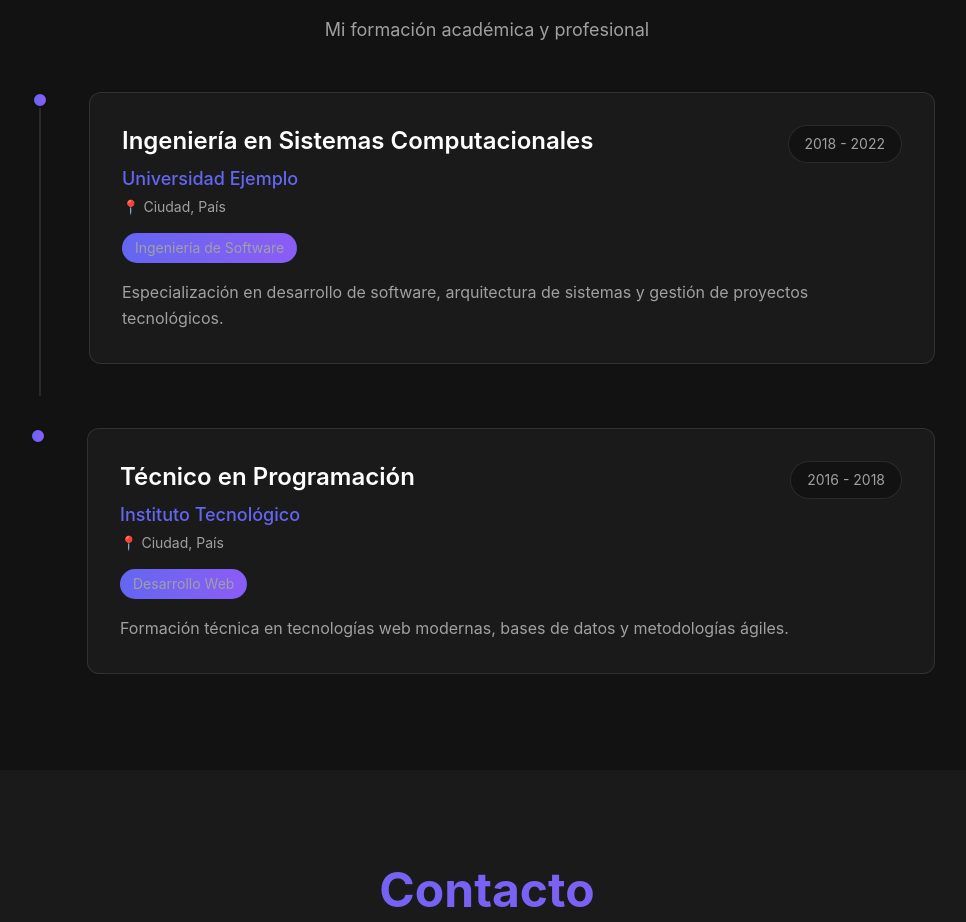
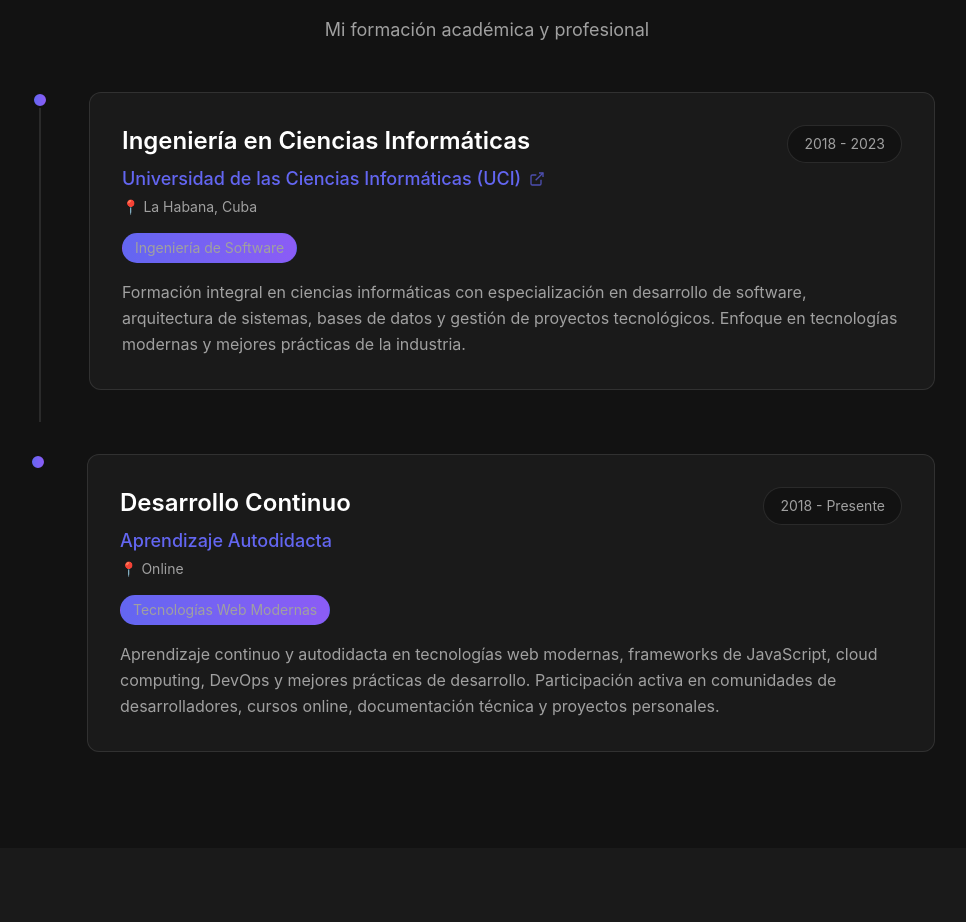
Before and after one commit to jesusfvb/portfolio, a React (Vite) app: page / in a window 1280 px wide. Shown: the part 3020-3942 px from the top of the page, without its empty margins (153-1119 px from the left). Built offline with nearby package versions, Linux system fonts and the light colour scheme.

Commit message:
feat(education): Update education constants and interface to include website and enhance descriptions; modify Education component to display institution as a link when available

```diff
--- a/src/domain/constants/education.constants.ts
+++ b/src/domain/constants/education.constants.ts
@@ -3,20 +3,21 @@ import type { Education } from '../interfaces/education.interface';
 export const EDUCATIONS: Education[] = [
   {
     id: 1,
-    institution: 'Universidad Ejemplo',
-    degree: 'Ingeniería en Sistemas Computacionales',
+    institution: 'Universidad de las Ciencias Informáticas (UCI)',
+    degree: 'Ingeniería en Ciencias Informáticas',
     field: 'Ingeniería de Software',
-    period: '2018 - 2022',
-    description: 'Especialización en desarrollo de software, arquitectura de sistemas y gestión de proyectos tecnológicos.',
-    location: 'Ciudad, País',
+    period: '2018 - 2023',
+    description: 'Formación integral en ciencias informáticas con especialización en desarrollo de software, arquitectura de sistemas, bases de datos y gestión de proyectos tecnológicos. Enfoque en tecnologías modernas y mejores prácticas de la industria.',
+    location: 'La Habana, Cuba',
+    website: 'https://www.uci.cu',
   },
   {
     id: 2,
-    institution: 'Instituto Tecnológico',
-    degree: 'Técnico en Programación',
-    field: 'Desarrollo Web',
-    period: '2016 - 2018',
-    description: 'Formación técnica en tecnologías web modernas, bases de datos y metodologías ágiles.',
-    location: 'Ciudad, País',
+    institution: 'Aprendizaje Autodidacta',
+    degree: 'Desarrollo Continuo',
+    field: 'Tecnologías Web Modernas',
+    period: '2018 - Presente',
+    description: 'Aprendizaje continuo y autodidacta en tecnologías web modernas, frameworks de JavaScript, cloud computing, DevOps y mejores prácticas de desarrollo. Participación activa en comunidades de desarrolladores, cursos online, documentación técnica y proyectos personales.',
+    location: 'Online',
   },
 ];
--- a/src/domain/interfaces/education.interface.ts
+++ b/src/domain/interfaces/education.interface.ts
@@ -6,4 +6,5 @@ export interface Education {
   period: string;
   description?: string;
   location?: string;
+  website?: string;
 }
--- a/src/presentation/components/sections/Education.tsx
+++ b/src/presentation/components/sections/Education.tsx
@@ -27,9 +27,25 @@ const Education = () => {
                       <h3 className="text-2xl font-semibold text-white mb-2">
                         {education.degree}
                       </h3>
-                      <p className="text-lg text-[#6366f1] font-medium mb-1">
-                        {education.institution}
-                      </p>
+                      {education.website ? (
+                        <a
+                          href={education.website}
+                          target="_blank"
+                          rel="noopener noreferrer"
+                          className="text-lg text-[#6366f1] font-medium mb-1 hover:text-[#8b5cf6] transition-colors duration-300 inline-flex items-center gap-2"
+                        >
+                          {education.institution}
+                          <svg width="16" height="16" viewBox="0 0 24 24" fill="none" stroke="currentColor" strokeWidth="2" className="opacity-70">
+                            <path d="M18 13v6a2 2 0 0 1-2 2H5a2 2 0 0 1-2-2V8a2 2 0 0 1 2-2h6"></path>
+                            <polyline points="15 3 21 3 21 9"></polyline>
+                            <line x1="10" y1="14" x2="21" y2="3"></line>
+                          </svg>
+                        </a>
+                      ) : (
+                        <p className="text-lg text-[#6366f1] font-medium mb-1">
+                          {education.institution}
+                        </p>
+                      )}
                       {education.location && (
                         <p className="text-sm text-[#a0a0a0]">
                           📍 {education.location}
```
